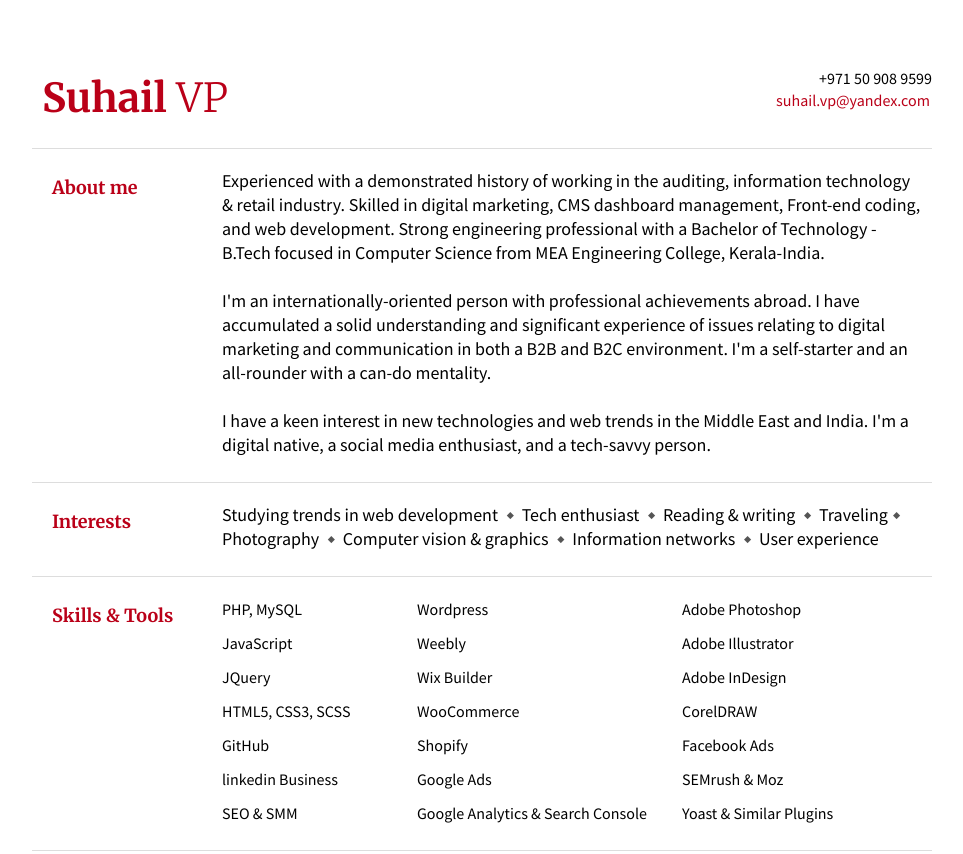
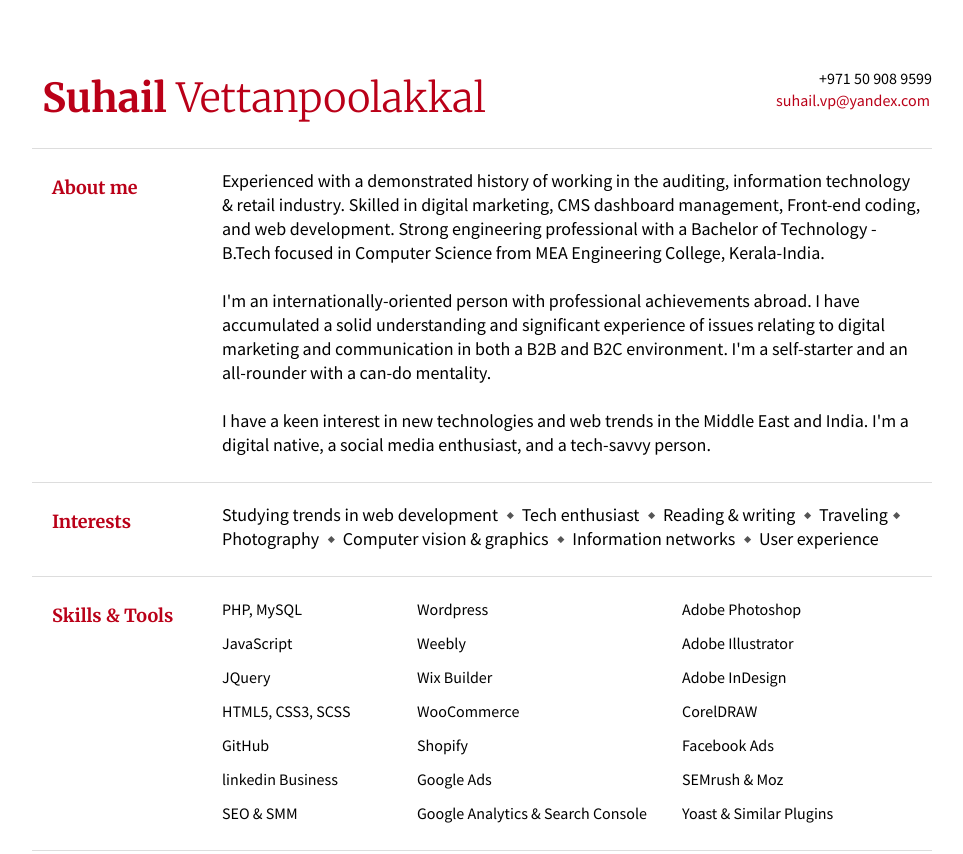
Before and after one commit to suhailvp/portfolio, a plain HTML site: page index.html in a window 1280 px wide. Shown: the top 854 px of the page, without its empty margins (158-1121 px from the left). Drawn offline with Linux system fonts and the light colour scheme.

Commit message:
Update index.html

```diff
--- a/index.html
+++ b/index.html
@@ -2,13 +2,13 @@
 <html lang="en">
     <head>
         <meta charset="UTF-8">
-        <title>Suhail VP - Resume | Web Developer & Digital Marketing Specialist in UAE</title>
+        <title>Suhail Vettanpoolakkal - Resume | Web Developer & Digital Marketing Specialist in UAE</title>
         <link rel="stylesheet" href="style.css">
         <link href="https://fonts.googleapis.com/css?family=Merriweather:300,400,700|Source+Sans+Pro:400,400i" rel="stylesheet">
     <body>
         <div class="page">
             <div class="section row">
-                <h1 class="col"><span style="font-weight:700">Suhail</span> VP</h1>
+                <h1 class="col"><span style="font-weight:700">Suhail</span> Vettanpoolakkal</h1>
                 <div class="contact-info col-right">
                     <div>+971 50 908 9599</div>
                     <div><a href="mailto:suhail.vp@yandex.com">suhail.vp@yandex.com</a></div>
```
